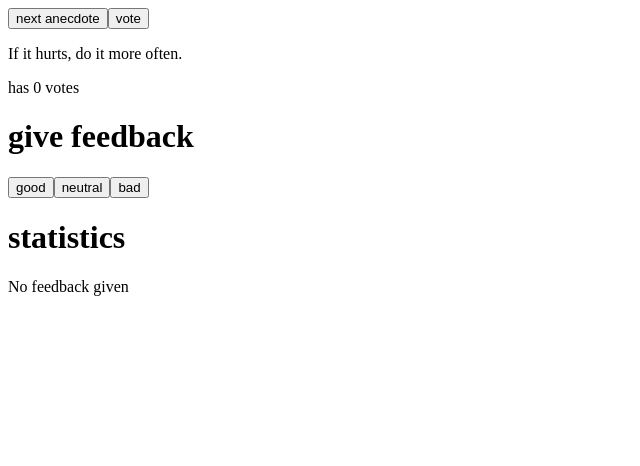
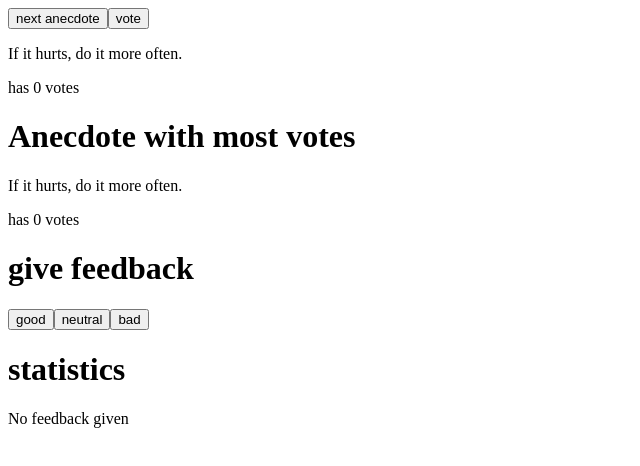
Before and after one commit to jbongbong/CS-E4770, a React (Vite) app in the folder part1/: page / in a window 1280 px wide. Shown: the top 466 px of the page, without its empty margins (0-640 px from the left). Built offline with nearby package versions, Linux system fonts and the light colour scheme.

Commit message:
part 1.14 done

```diff
--- a/part1/src/App.jsx
+++ b/part1/src/App.jsx
@@ -82,6 +82,9 @@
       }} text="vote" />
       <p>{anecdotes[selected]}</p>
       <p>has {votes[selected]} votes</p>
+      <h1>Anecdote with most votes</h1>
+      <p>{anecdotes[votes.indexOf(Math.max(...votes))]}</p>
+      <p>has {votes[votes.indexOf(Math.max(...votes))]} votes</p>
 
       <h1> give feedback</h1>
       <Button handleClick={() => setGood(good + 1)} text="good"/>
```
